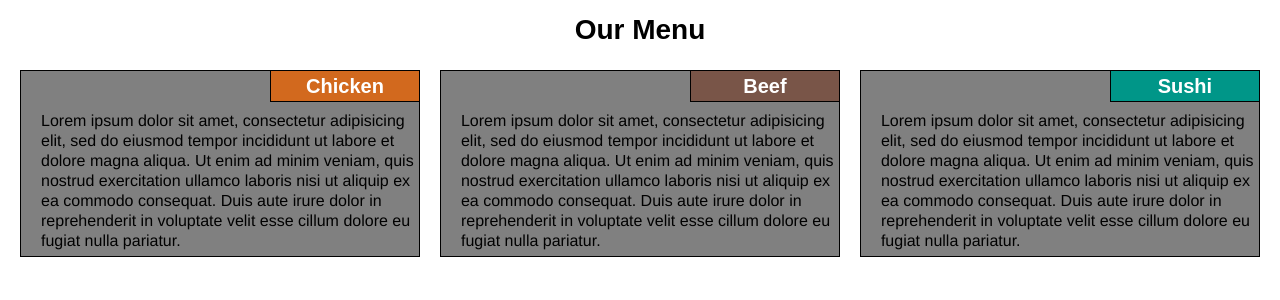
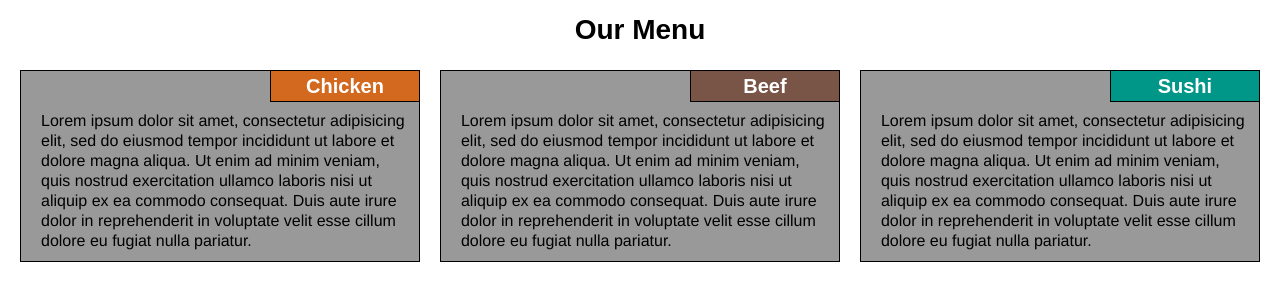
Before and after one commit to immdsharif/module2-solution, a plain HTML site: page index.html in a window 1280 px wide. Drawn offline with Linux system fonts and the light colour scheme.

Commit message:
update css

```diff
--- a/css/styles.css
+++ b/css/styles.css
@@ -47,12 +47,12 @@ section {
 
 article {
     border: 1px solid black;
-    background-color: gray;
+    background-color: #999999;
     width: 100%;
     height: auto;
     font-family: Helvetica;
     color: black;
-    padding: 40px 5px 5px 20px;
+    padding: 40px 10px 10px 20px;
 }
 
 /* Simple Responsive Framework. */
```
